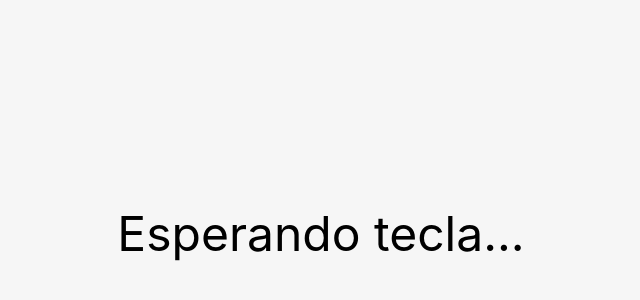
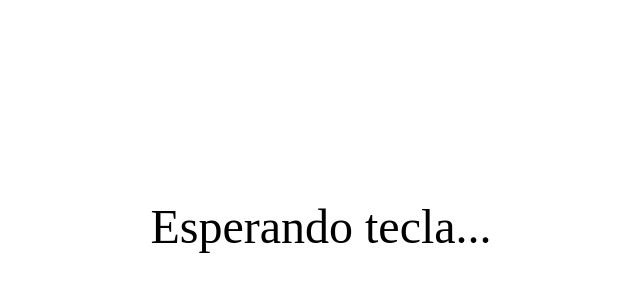
Before and after one commit to notlimdev/keyviz-wayland, a React (Vite) app: page / in a window 1280 px wide. Shown: the part 174-474 px from the top of the page, without its empty margins (319-959 px from the left). Built offline with nearby package versions, Linux system fonts and the light colour scheme.

Commit message:
project-vite: update styles component root app

```diff
--- a/src/App.css
+++ b/src/App.css
@@ -1,116 +1,14 @@
-.logo.vite:hover {
-  filter: drop-shadow(0 0 2em #747bff);
+*, *::before, *::after {
+  box-sizing: border-box;
+  margin: 0;
+  padding: 0;
 }
 
-.logo.react:hover {
-  filter: drop-shadow(0 0 2em #61dafb);
+html, body, #root {
+  width: 100%;
+  height: 100%;
+  background: transparent;
+  overflow: hidden;
+  user-select: none;
+  -webkit-user-select: none;
 }
-:root {
-  font-family: Inter, Avenir, Helvetica, Arial, sans-serif;
-  font-size: 16px;
-  line-height: 24px;
-  font-weight: 400;
-
-  color: #0f0f0f;
-  background-color: #f6f6f6;
-
-  font-synthesis: none;
-  text-rendering: optimizeLegibility;
-  -webkit-font-smoothing: antialiased;
-  -moz-osx-font-smoothing: grayscale;
-  -webkit-text-size-adjust: 100%;
-}
-
-.container {
-  margin: 0;
-  padding-top: 10vh;
-  display: flex;
-  flex-direction: column;
-  justify-content: center;
-  text-align: center;
-}
-
-.logo {
-  height: 6em;
-  padding: 1.5em;
-  will-change: filter;
-  transition: 0.75s;
-}
-
-.logo.tauri:hover {
-  filter: drop-shadow(0 0 2em #24c8db);
-}
-
-.row {
-  display: flex;
-  justify-content: center;
-}
-
-a {
-  font-weight: 500;
-  color: #646cff;
-  text-decoration: inherit;
-}
-
-a:hover {
-  color: #535bf2;
-}
-
-h1 {
-  text-align: center;
-}
-
-input,
-button {
-  border-radius: 8px;
-  border: 1px solid transparent;
-  padding: 0.6em 1.2em;
-  font-size: 1em;
-  font-weight: 500;
-  font-family: inherit;
-  color: #0f0f0f;
-  background-color: #ffffff;
-  transition: border-color 0.25s;
-  box-shadow: 0 2px 2px rgba(0, 0, 0, 0.2);
-}
-
-button {
-  cursor: pointer;
-}
-
-button:hover {
-  border-color: #396cd8;
-}
-button:active {
-  border-color: #396cd8;
-  background-color: #e8e8e8;
-}
-
-input,
-button {
-  outline: none;
-}
-
-#greet-input {
-  margin-right: 5px;
-}
-
-@media (prefers-color-scheme: dark) {
-  :root {
-    color: #f6f6f6;
-    background-color: #2f2f2f;
-  }
-
-  a:hover {
-    color: #24c8db;
-  }
-
-  input,
-  button {
-    color: #ffffff;
-    background-color: #0f0f0f98;
-  }
-  button:active {
-    background-color: #0f0f0f69;
-  }
-}
```
